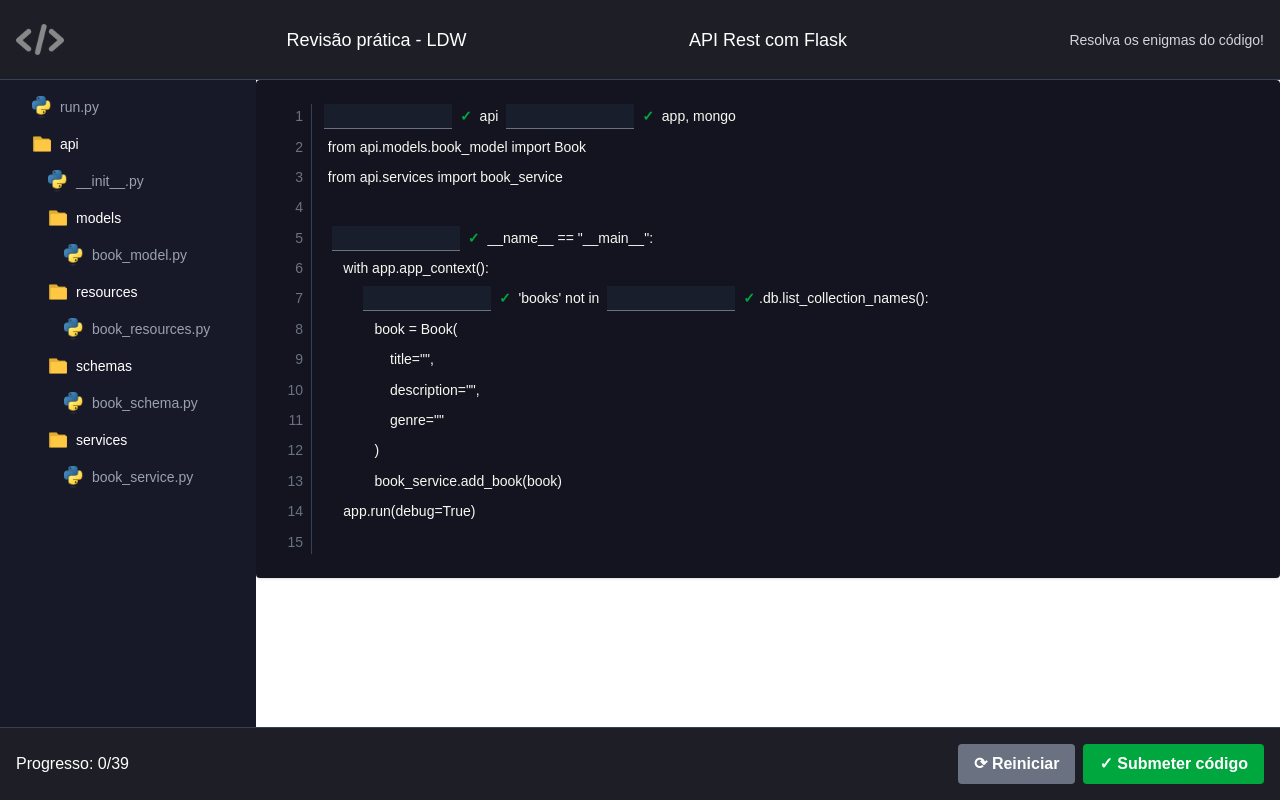
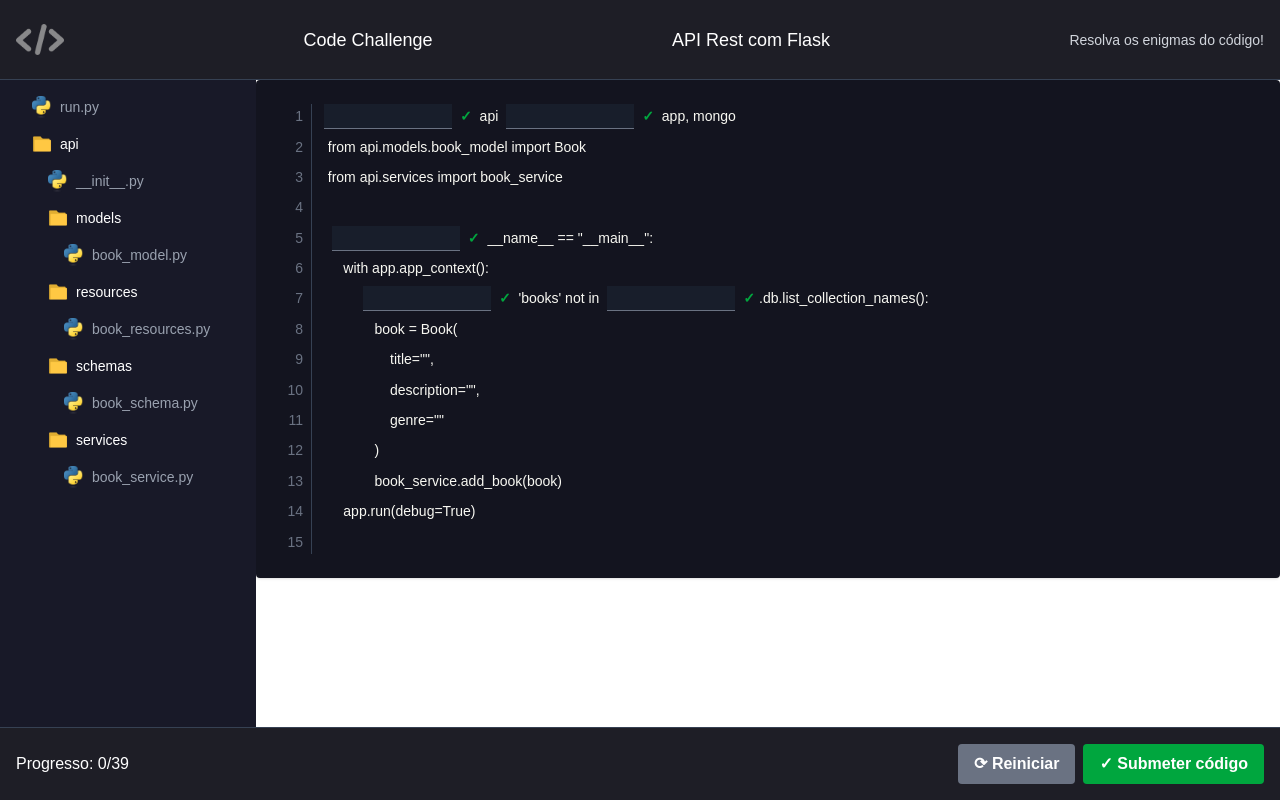
Before and after one commit to maxxdiego/code-challenge, a Next.js app: page / in a window 1280 px wide. Built offline with nearby package versions, Linux system fonts and the light colour scheme.

Commit message:
@maxxdiego

```diff
--- a/src/components/Header.tsx
+++ b/src/components/Header.tsx
@@ -3,7 +3,8 @@ export default function Header() {
     <header className="w-full bg-[#1E1E26] py-6 px-4 border-b border-gray-700">
       <div className="max-w-7xl mx-auto flex justify-between items-center">
         <img src="images/code-challenge-ico.png" alt="Code Challenge" className="w-12"/>
-        <h1 className="text-white font-mono text-lg">Revisão prática - LDW</h1>
+        {/* <h1 className="text-white font-mono text-lg">Revisão prática - LDW</h1> */}
+        <h1 className="text-white font-mono text-lg">Code Challenge</h1>
         <h1 className="text-white font-mono text-lg">API Rest com Flask</h1>
         <span className="text-gray-300 text-sm">Resolva os enigmas do código!</span>
       </div>
```
